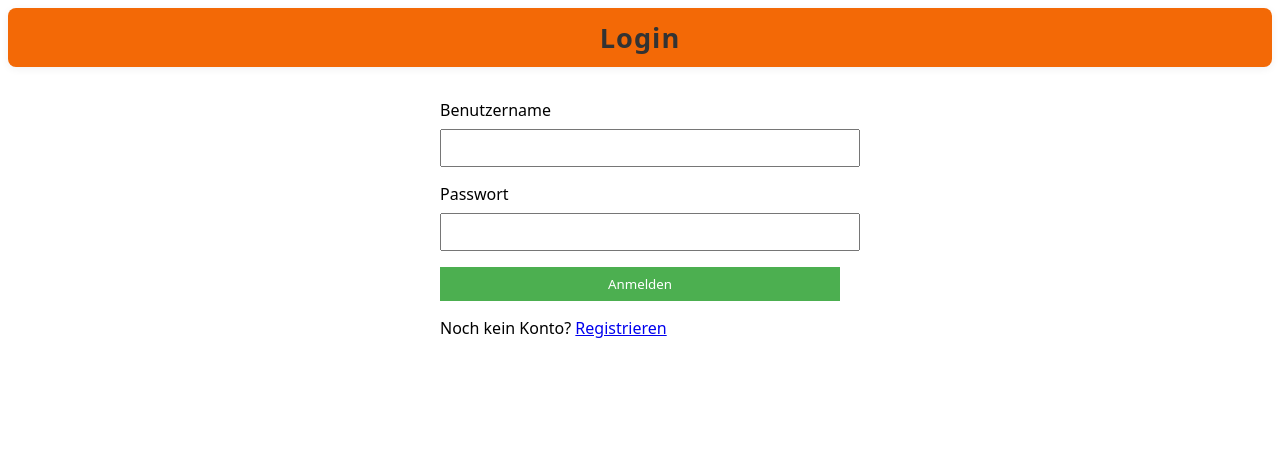
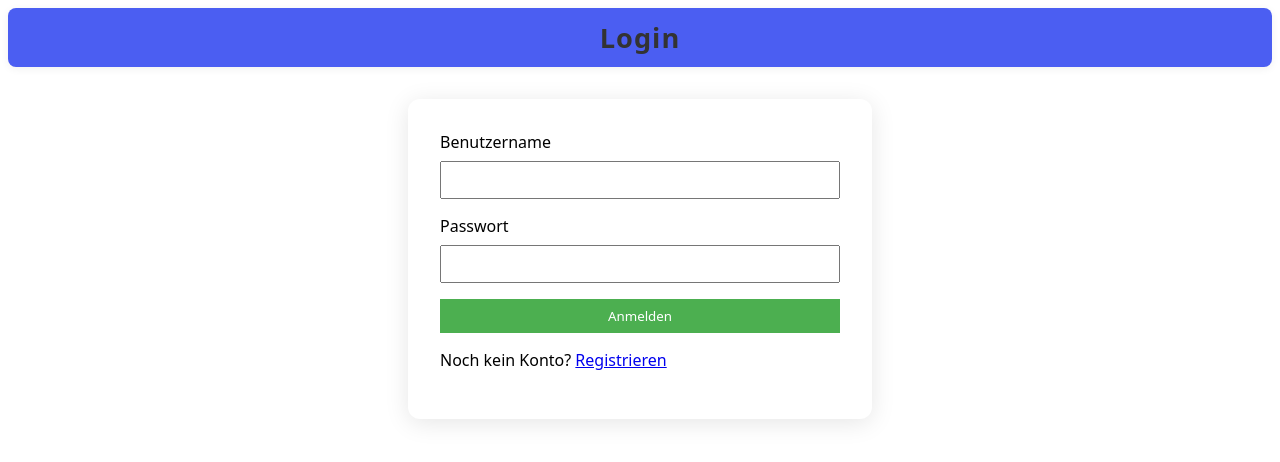
Before and after one commit to lucascherzer/rocket-forum, a SvelteKit app in the folder frontend/: page /login in a window 1280 px wide. Shown: the top 462 px of the page. Built offline with nearby package versions, Linux system fonts and the light colour scheme.

Commit message:
feat: started to outsource css data to a global app.css file

```diff
--- /dev/null
+++ b/frontend/src/app.css
@@ -0,0 +1,43 @@
+body, input, button, textarea,
+.header-title, label, .error, .already-logged-in-box, a, p, h1, h2, h3, h4, h5, h6, div {
+    font-family: system-ui, sans-serif;
+}
+
+.sticky-header {
+    position: sticky;
+    top: 0;
+    width: 100%;
+    background: #4b5ef2;
+    box-shadow: 0 2px 8px rgba(0,0,0,0.06);
+    z-index: 200;
+    border-radius: 8px;
+    margin-bottom: 2rem;
+}
+
+.header-content {
+    display: flex;
+    align-items: center;
+    justify-content: center;
+    max-width: 900px;
+    margin: 0 auto;
+    padding: 0.7rem 1.5rem;
+    position: relative;
+}
+
+.header-title {
+    margin: 0 auto;
+    font-size: 1.7rem;
+    font-weight: 700;
+    color: #333;
+    letter-spacing: 1px;
+}
+
+.login-container {
+    max-width: 400px;
+    margin: 2rem auto;
+    padding: 2rem;
+    background: #fff;
+    border-radius: 12px;
+    box-shadow: 0 4px 24px rgba(0,0,0,0.10);
+
+}
--- /dev/null
+++ b/frontend/src/routes/+layout.svelte
@@ -0,0 +1,5 @@
+<script>
+    import '../app.css';
+</script>
+
+<slot />
--- a/frontend/src/routes/+page.svelte
+++ b/frontend/src/routes/+page.svelte
@@ -41,7 +41,7 @@
                 <button class="login-success user-icon" aria-label="User menu" on:click={toggleOverlay}>&#128100;</button>
                 {#if showOverlay}
                     <div class="user-overlay" role="dialog" aria-label="User menu" tabindex="0" on:click|stopPropagation on:keydown={(e) => e.key === 'Escape' && closeOverlay()}>
-                        <button class="logout-button" on:click={handleLogout}>Logout</button>
+						<button class="logout-button" on:click={handleLogout}>Logout</button>
                     </div>
                     <button class="overlay-backdrop" aria-label="Close overlay" on:click={closeOverlay} on:keydown={(e) => e.key === 'Enter' && closeOverlay()}></button>
                 {/if}
@@ -62,33 +62,6 @@
 {/if}
 
 <style>
-    .sticky-header {
-        position: sticky;
-        top: 0;
-        width: 100%;
-        background: #f36906;
-        box-shadow: 0 2px 8px rgba(0,0,0,0.06);
-        z-index: 200;
-		border-radius: 8px;
-    }
-
-    .header-content {
-        display: flex;
-        align-items: center;
-        justify-content: center;
-        max-width: 900px;
-        margin: 0 auto;
-        padding: 0.7rem 1.5rem;
-        position: relative;
-    }
-
-    .header-title {
-        margin: 0 auto;
-        font-size: 1.7rem;
-        font-weight: 700;
-        color: #333;
-        letter-spacing: 1px;
-    }
 
     .header-right {
         position: absolute;
@@ -193,8 +166,4 @@
         color: #666;
     }
 
-	body, input, button, textarea,
-    .header-title, label, .error, .already-logged-in-box, a, p, h1, h2, h3, h4, h5, h6, div {
-        font-family: system-ui, sans-serif;
-    }
 </style>
--- a/frontend/src/routes/login/+page.svelte
+++ b/frontend/src/routes/login/+page.svelte
@@ -49,6 +49,7 @@
         <button on:click={goToIndex}>Zur Startseite</button>
     </div>
 {:else}
+    <div class="login-container">
         <form on:submit|preventDefault={handleSubmit}>
             {#if error}
                 <div class="error">{error}</div>
@@ -70,37 +71,10 @@
 
             <p>Noch kein Konto? <a href="/signup">Registrieren</a></p>
         </form>
+    </div>
 {/if}
 
 <style>
-    .sticky-header {
-        position: sticky;
-        top: 0;
-        width: 100%;
-        background: #f36906;
-        box-shadow: 0 2px 8px rgba(0,0,0,0.06);
-        z-index: 200;
-        border-radius: 8px;
-        margin-bottom: 2rem;
-    }
-
-    .header-content {
-        display: flex;
-        align-items: center;
-        justify-content: center;
-        max-width: 900px;
-        margin: 0 auto;
-        padding: 0.7rem 1.5rem;
-        position: relative;
-    }
-
-    .header-title {
-        margin: 0 auto;
-        font-size: 1.7rem;
-        font-weight: 700;
-        color: #333;
-        letter-spacing: 1px;
-    }
 
     form {
         max-width: 400px;
@@ -138,7 +112,7 @@
     }
 
     input {
-        width: 100%;
+        width: 95%;
         padding: 0.5rem;
         margin-bottom: 1rem;
     }
@@ -156,9 +130,4 @@
         background: #cccccc;
     }
 
-    body, input, button, textarea,
-    .header-title, label, .error, .already-logged-in-box, a, p, h1, h2, h3, h4, h5, h6, div {
-        font-family: system-ui, sans-serif;
-    }
-
 </style>
--- a/frontend/src/routes/signup/+page.svelte
+++ b/frontend/src/routes/signup/+page.svelte
@@ -35,8 +35,13 @@
 	}
 </script>
 
-<h1>Registrieren</h1>
+<header class="sticky-header">
+	<div class="header-content">
+		<h1 class="header-title">Registrieren</h1>
+	</div>
+</header>
 
+<div class="login-container">
 	<form on:submit|preventDefault={handleSubmit}>
 		{#if error}
 			<div class="error">{error}</div>
@@ -61,8 +66,9 @@
 			{loading ? 'Bitte warten...' : 'Registrieren'}
 		</button>
 
-	<p>Bereits registriert? <a href="/">Anmelden</a></p>
+		<p>Bereits registriert? <a href="/login">Anmelden</a></p>
 	</form>
+</div>
 
 <style>
 	form {
@@ -98,9 +104,4 @@
 	button:disabled {
 		background: #cccccc;
 	}
-
-	body, input, button, textarea,
-    .header-title, label, .error, .already-logged-in-box, a, p, h1, h2, h3, h4, h5, h6, div {
-        font-family: system-ui, sans-serif;
-    }
 </style>
--- a/frontend/src/routes/success/+page.svelte
+++ b/frontend/src/routes/success/+page.svelte
@@ -126,8 +126,4 @@
 		background-color: #fff0f0;
 	}
 
-	body, input, button, textarea,
-    .header-title, label, .error, .already-logged-in-box, a, p, h1, h2, h3, h4, h5, h6, div {
-        font-family: system-ui, sans-serif;
-    }
 </style>
```
Also changed, not shown: frontend/src/lib/stores/auth.ts (+0 -12 lines). Lines whose indentation alone changed are shown as unchanged.
